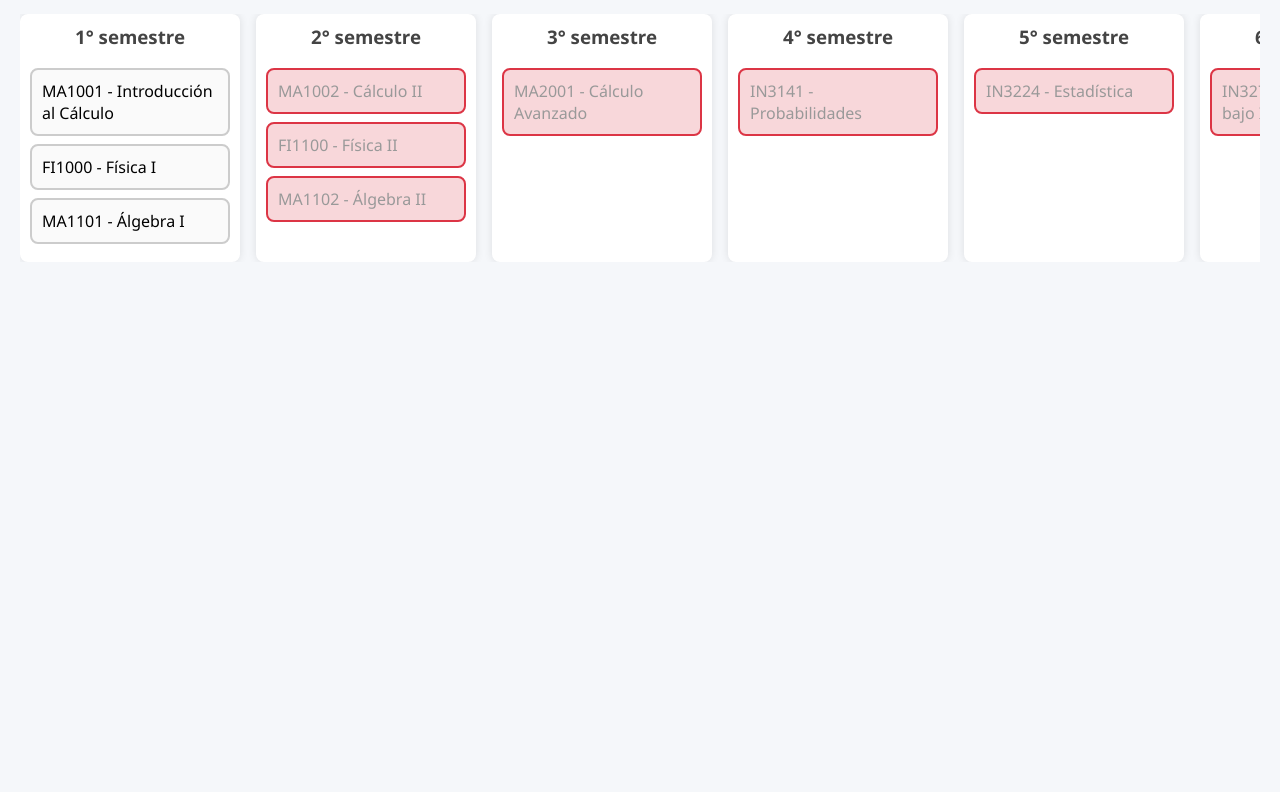
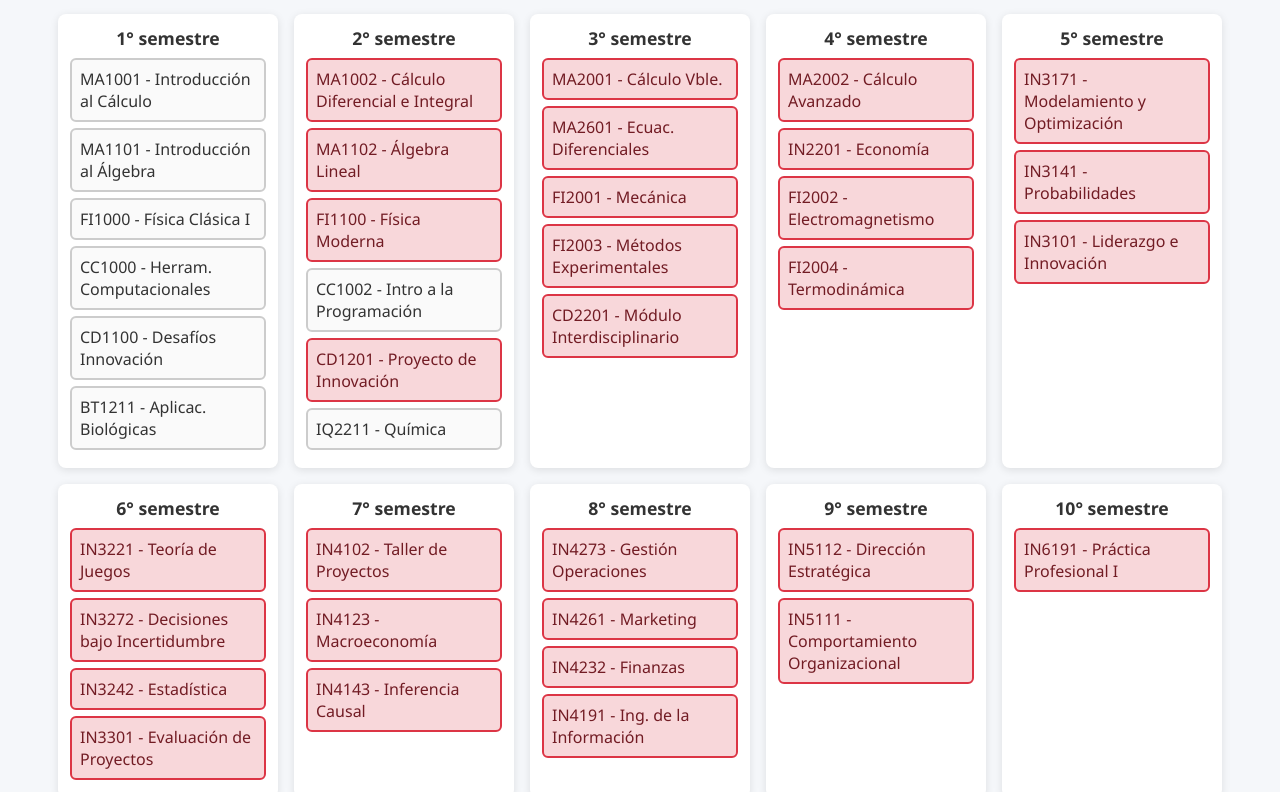
Before and after one commit to lucussy01/mallafercita, a plain HTML site: page index.html in a window 1280 px wide. Shown: the part 100-892 px from the top of the page. Before the commit the page ends 800 px from the top, so only its background shows below. Drawn offline with Linux system fonts and the light colour scheme.

Commit message:
Update index.html

```diff
--- a/index.html
+++ b/index.html
@@ -2,152 +2,190 @@
 <html lang="es">
 <head>
   <meta charset="UTF-8" />
-  <title>Malla Interactiva Ingeniería Civil Industrial</title>
+  <meta name="viewport" content="width=device-width, initial-scale=1.0"/>
+  <title>Malla Interactiva Ingeniería Civil Industrial 2021</title>
   <style>
     body {
       font-family: "Segoe UI", sans-serif;
       background: #f5f7fa;
       margin: 0;
       padding: 20px;
-    }
-    h1 {
-      text-align: center;
-      margin-bottom: 30px;
       color: #333;
     }
+    h1 { text-align: center; margin-bottom: 30px; }
+
     #malla {
       display: flex;
-      flex-wrap: nowrap;
-      overflow-x: auto;
+      flex-wrap: wrap;
       gap: 16px;
+      justify-content: center;
     }
     .semestre {
       background: #fff;
       border-radius: 8px;
-      padding: 10px;
-      box-shadow: 0 0 8px rgba(0,0,0,0.1);
-      min-width: 200px;
+      padding: 12px;
+      box-shadow: 0 2px 8px rgba(0,0,0,0.1);
+      width: 220px;
+      box-sizing: border-box;
     }
     .semestre h3 {
       text-align: center;
-      margin-top: 0;
-      color: #444;
+      margin: 0 0 8px;
+      font-size: 1.1em;
     }
     .curso {
+      position: relative;
       border: 2px solid #ccc;
-      border-radius: 8px;
-      padding: 10px;
-      margin: 8px 0;
+      border-radius: 6px;
+      padding: 8px;
+      margin: 6px 0;
+      background: #fafafa;
       cursor: pointer;
-      background: #fafafa;
-      transition: all 0.2s ease;
-      position: relative;
+      transition: all 0.2s;
     }
-    .curso:hover {
-      background: #f0f0f0;
-    }
+    .curso:hover { background: #f0f0f0; }
     .curso.aprobado {
-      background-color: #d4edda;
+      background: #d4edda;
       border-color: #28a745;
+      color: #155724;
     }
     .curso.bloqueado {
-      background-color: #f8d7da;
+      background: #f8d7da;
       border-color: #dc3545;
-      color: #999;
+      color: #721c24;
       cursor: not-allowed;
     }
     .tooltip {
       position: absolute;
-      background: #333;
-      color: white;
-      padding: 6px 8px;
+      background: rgba(0, 0, 0, 0.8);
+      color: #fff;
+      padding: 6px;
       border-radius: 4px;
       font-size: 12px;
       top: 100%;
       left: 0;
-      z-index: 10;
+      width: calc(100% - 12px);
+      box-sizing: border-box;
+      display: none;
+      z-index: 5;
       white-space: pre-wrap;
-      display: none;
     }
-    .curso:hover .tooltip {
-      display: block;
-    }
+    .curso.bloqueado:hover .tooltip { display: block; }
+
+    /* Colores por código */
+    .MA { color: #c0392b; font-weight: 600; }
+    .FI { color: #2980b9; font-weight: 600; }
+    .IN { color: #27ae60; font-weight: 600; }
+    .CC { color: #8e44ad; font-weight: 600; }
+    .CD { color: #16a085; font-weight: 600; }
+    .IQ { color: #d35400; font-weight: 600; }
+    .BT { color: #6e2c00; font-weight: 600; }
+    .EI { color: #34495e; font-weight: 600; }
   </style>
 </head>
 <body>
-  <h1>Malla Interactiva Ingeniería Civil Industrial</h1>
+  <h1>Malla Interactiva Ingeniería Civil Industrial 2021</h1>
   <div id="malla"></div>
-
   <script>
     const cursos = [
-      { codigo: "MA1001", nombre: "Introducción al Cálculo", semestre: 1, prerrequisitos: [] },
-      { codigo: "FI1000", nombre: "Física I", semestre: 1, prerrequisitos: [] },
-      { codigo: "MA1101", nombre: "Álgebra I", semestre: 1, prerrequisitos: [] },
-      { codigo: "MA1002", nombre: "Cálculo II", semestre: 2, prerrequisitos: ["MA1001"] },
-      { codigo: "FI1100", nombre: "Física II", semestre: 2, prerrequisitos: ["FI1000", "MA1001"] },
-      { codigo: "MA1102", nombre: "Álgebra II", semestre: 2, prerrequisitos: ["MA1101"] },
-      { codigo: "MA2001", nombre: "Cálculo Avanzado", semestre: 3, prerrequisitos: ["MA1002"] },
-      { codigo: "IN3141", nombre: "Probabilidades", semestre: 4, prerrequisitos: ["MA2001"] },
-      { codigo: "IN3224", nombre: "Estadística", semestre: 5, prerrequisitos: ["IN3141"] },
-      { codigo: "IN3272", nombre: "Decisiones bajo Incertidumbre", semestre: 6, prerrequisitos: ["IN3141"] }
-      // Puedes continuar con los demás semestres y cursos aquí
+      // I
+      {codigo:"MA1001",nombre:"Introducción al Cálculo",semestre:1,prerrequisitos:[]},
+      {codigo:"MA1101",nombre:"Introducción al Álgebra",semestre:1,prerrequisitos:[]},
+      {codigo:"FI1000",nombre:"Física Clásica I",semestre:1,prerrequisitos:[]},
+      {codigo:"CC1000",nombre:"Herram. Computacionales",semestre:1,prerrequisitos:[]},
+      {codigo:"CD1100",nombre:"Desafíos Innovación",semestre:1,prerrequisitos:[]},
+      {codigo:"BT1211",nombre:"Aplicac. Biológicas",semestre:1,prerrequisitos:[]},
+      // II
+      {codigo:"MA1002",nombre:"Cálculo Diferencial e Integral",semestre:2,prerrequisitos:["MA1001"]},
+      {codigo:"MA1102",nombre:"Álgebra Lineal",semestre:2,prerrequisitos:["MA1101"]},
+      {codigo:"FI1100",nombre:"Física Moderna",semestre:2,prerrequisitos:["FI1000","MA1001"]},
+      {codigo:"CC1002",nombre:"Intro a la Programación",semestre:2,prerrequisitos:[]},
+      {codigo:"CD1201",nombre:"Proyecto de Innovación",semestre:2,prerrequisitos:["CD1100"]},
+      {codigo:"IQ2211",nombre:"Química",semestre:2,prerrequisitos:[]},
+      // III
+      {codigo:"MA2001",nombre:"Cálculo Vble.",semestre:3,prerrequisitos:["MA1002","MA1102"]},
+      {codigo:"MA2601",nombre:"Ecuac. Diferenciales",semestre:3,prerrequisitos:["MA1002","MA1102"]},
+      {codigo:"FI2001",nombre:"Mecánica",semestre:3,prerrequisitos:["FI1100","MA1002","MA1102"]},
+      {codigo:"FI2003",nombre:"Métodos Experimentales",semestre:3,prerrequisitos:["FI1100","MA1002"]},
+      {codigo:"CD2201",nombre:"Módulo Interdisciplinario",semestre:3,prerrequisitos:["CD1201"]},
+      // IV
+      {codigo:"MA2002",nombre:"Cálculo Avanzado",semestre:4,prerrequisitos:["MA2001","MA2601"]},
+      {codigo:"IN2201",nombre:"Economía",semestre:4,prerrequisitos:["MA2001"]},
+      {codigo:"FI2002",nombre:"Electromagnetismo",semestre:4,prerrequisitos:["FI2001","MA2001"]},
+      {codigo:"FI2004",nombre:"Termodinámica",semestre:4,prerrequisitos:["FI2001","IQ2211"]},
+      // V
+      {codigo:"IN3171",nombre:"Modelamiento y Optimización",semestre:5,prerrequisitos:["MA2002"]},
+      {codigo:"IN3141",nombre:"Probabilidades",semestre:5,prerrequisitos:["MA2001"]},
+      {codigo:"IN3101",nombre:"Liderazgo e Innovación",semestre:5,prerrequisitos:["CD2201"]},
+      // VI
+      {codigo:"IN3221",nombre:"Teoría de Juegos",semestre:6,prerrequisitos:["IN2201","IN3141"]},
+      {codigo:"IN3272",nombre:"Decisiones bajo Incertidumbre",semestre:6,prerrequisitos:["IN3171","IN3141"]},
+      {codigo:"IN3242",nombre:"Estadística",semestre:6,prerrequisitos:["IN3141"]},
+      {codigo:"IN3301",nombre:"Evaluación de Proyectos",semestre:6,prerrequisitos:["IN3141","IN2201"]},
+      // VII
+      {codigo:"IN4102",nombre:"Taller de Proyectos",semestre:7,prerrequisitos:["IN3171","IN3101"]},
+      {codigo:"IN4123",nombre:"Macroeconomía",semestre:7,prerrequisitos:["IN2201","IN3141"]},
+      {codigo:"IN4143",nombre:"Inferencia Causal",semestre:7,prerrequisitos:["IN3242"]},
+      // VIII
+      {codigo:"IN4273",nombre:"Gestión Operaciones",semestre:8,prerrequisitos:["IN3171","IN3242"]},
+      {codigo:"IN4261",nombre:"Marketing",semestre:8,prerrequisitos:["IN3171","IN3242","IN3301"]},
+      {codigo:"IN4232",nombre:"Finanzas",semestre:8,prerrequisitos:["IN3301"]},
+      {codigo:"IN4191",nombre:"Ing. de la Información",semestre:8,prerrequisitos:["CC1002","IN3301","IN3242"]},
+      // IX
+      {codigo:"IN5112",nombre:"Dirección Estratégica",semestre:9,prerrequisitos:["IN4273","IN4261","IN4232"]},
+      {codigo:"IN5111",nombre:"Comportamiento Organizacional",semestre:9,prerrequisitos:["IN4191"]},
+      // X
+      {codigo:"IN6191",nombre:"Práctica Profesional I",semestre:10,prerrequisitos:["IN3272","IN4102","IN3301","IN4143","IN3141","FI2002","FI2004"]},
+      // XI
+      {codigo:"IN6192",nombre:"Práctica Profesional Extendida",semestre:11,prerrequisitos:["IN5111","IN5112","IN6191"]},
+      {codigo:"IN6193",nombre:"Proyecto de Título",semestre:11,prerrequisitos:["IN6192"]},
+      {codigo:"EI2090",nombre:"Examen Suficiencia Inglés II",semestre:11,prerrequisitos:[]}
     ];
 
-    const storageKey = "malla_aprobados";
-    const aprobados = new Set(JSON.parse(localStorage.getItem(storageKey)) || []);
+    const key = "malla2021_estado";
+    const aprobados = new Set(JSON.parse(localStorage.getItem(key) || "[]"));
 
-    function guardarProgreso() {
-      localStorage.setItem(storageKey, JSON.stringify([...aprobados]));
+    function save() {
+      localStorage.setItem(key, JSON.stringify([...aprobados]));
     }
 
-    function crearMalla() {
-      const container = document.getElementById("malla");
-      container.innerHTML = "";
-
-      const maxSemestre = Math.max(...cursos.map(c => c.semestre));
-      for (let s = 1; s <= maxSemestre; s++) {
-        const columna = document.createElement("div");
-        columna.className = "semestre";
-        columna.innerHTML = `<h3>${s}° semestre</h3>`;
-
-        cursos.filter(c => c.semestre === s).forEach(curso => {
+    function render() {
+      const cont = document.getElementById("malla");
+      cont.innerHTML = "";
+      const max = Math.max(...cursos.map(c=>c.semestre));
+      for (let s = 1; s <= max; s++) {
+        const col = document.createElement("div");
+        col.className = "semestre";
+        col.innerHTML = `<h3>${s}° semestre</h3>`;
+        const lista = cursos.filter(c => c.semestre === s);
+        if (!lista.length) continue;
+        lista.forEach(c=>{
           const div = document.createElement("div");
           div.className = "curso";
-          div.textContent = `${curso.codigo} - ${curso.nombre}`;
-
-          const cumplidos = curso.prerrequisitos.every(p => aprobados.has(p));
-
-          if (aprobados.has(curso.codigo)) {
-            div.classList.add("aprobado");
-          } else if (!cumplidos) {
+          div.textContent = `${c.codigo} - ${c.nombre}`;
+          const ok = c.prerrequisitos.every(p => aprobados.has(p));
+          if (aprobados.has(c.codigo)) div.classList.add("aprobado");
+          else if (!ok) {
             div.classList.add("bloqueado");
-
-            const faltantes = curso.prerrequisitos.filter(p => !aprobados.has(p));
-            const tooltip = document.createElement("div");
-            tooltip.className = "tooltip";
-            tooltip.textContent = `Falta: ${faltantes.join(", ")}`;
-            div.appendChild(tooltip);
+            const falt = c.prerrequisitos.filter(p => !aprobados.has(p));
+            const tip = document.createElement("div");
+            tip.className = "tooltip";
+            tip.textContent = "Falta: " + falt.join(", ");
+            div.appendChild(tip);
           }
-
           div.onclick = () => {
             if (div.classList.contains("bloqueado")) return;
-            if (aprobados.has(curso.codigo)) {
-              aprobados.delete(curso.codigo);
-            } else {
-              aprobados.add(curso.codigo);
-            }
-            guardarProgreso();
-            crearMalla();
+            if (aprobados.has(c.codigo)) aprobados.delete(c.codigo);
+            else aprobados.add(c.codigo);
+            save(); render();
           };
-
-          columna.appendChild(div);
+          col.appendChild(div);
         });
-
-        container.appendChild(columna);
+        cont.appendChild(col);
       }
     }
 
-    crearMalla();
+    render();
   </script>
 </body>
 </html>
```
